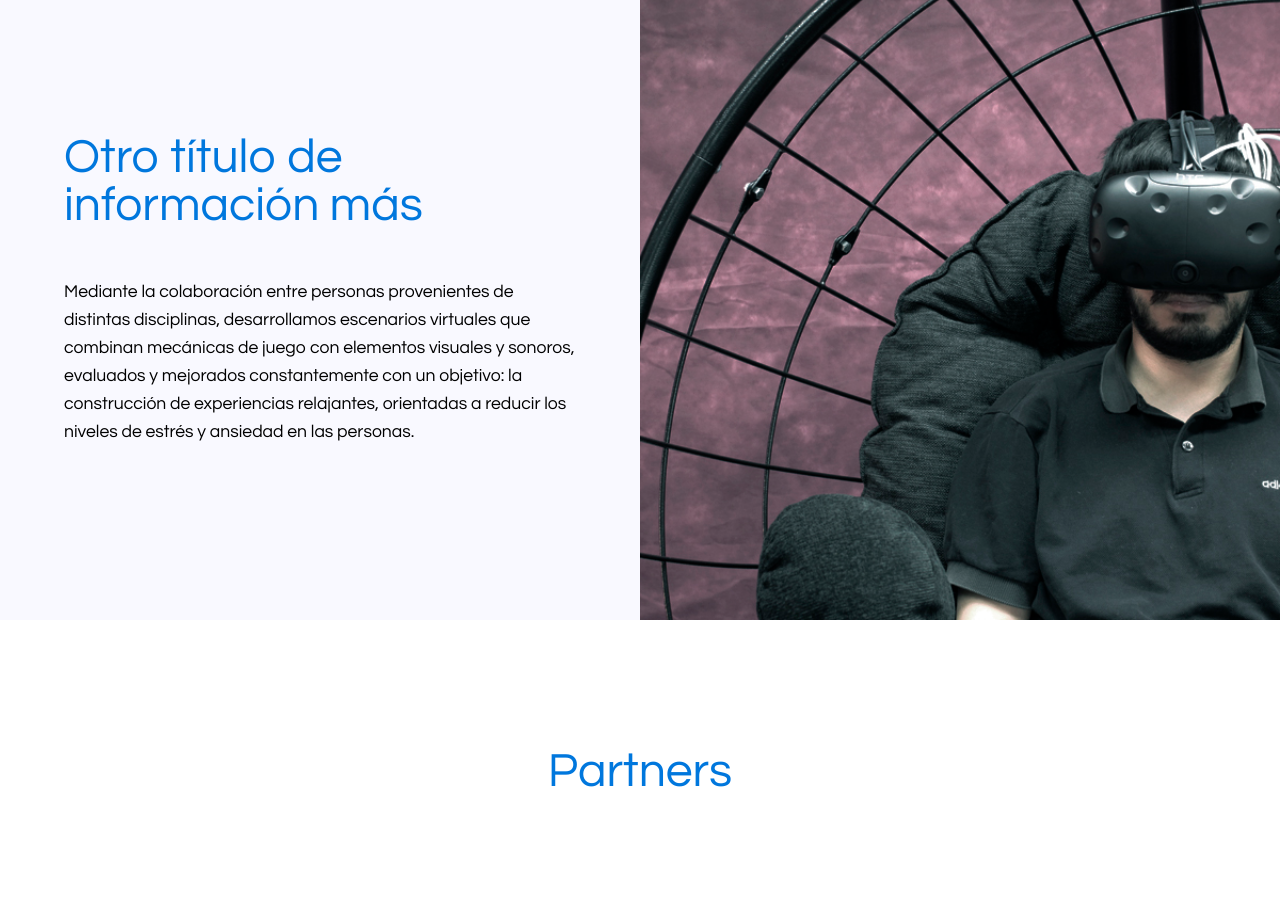
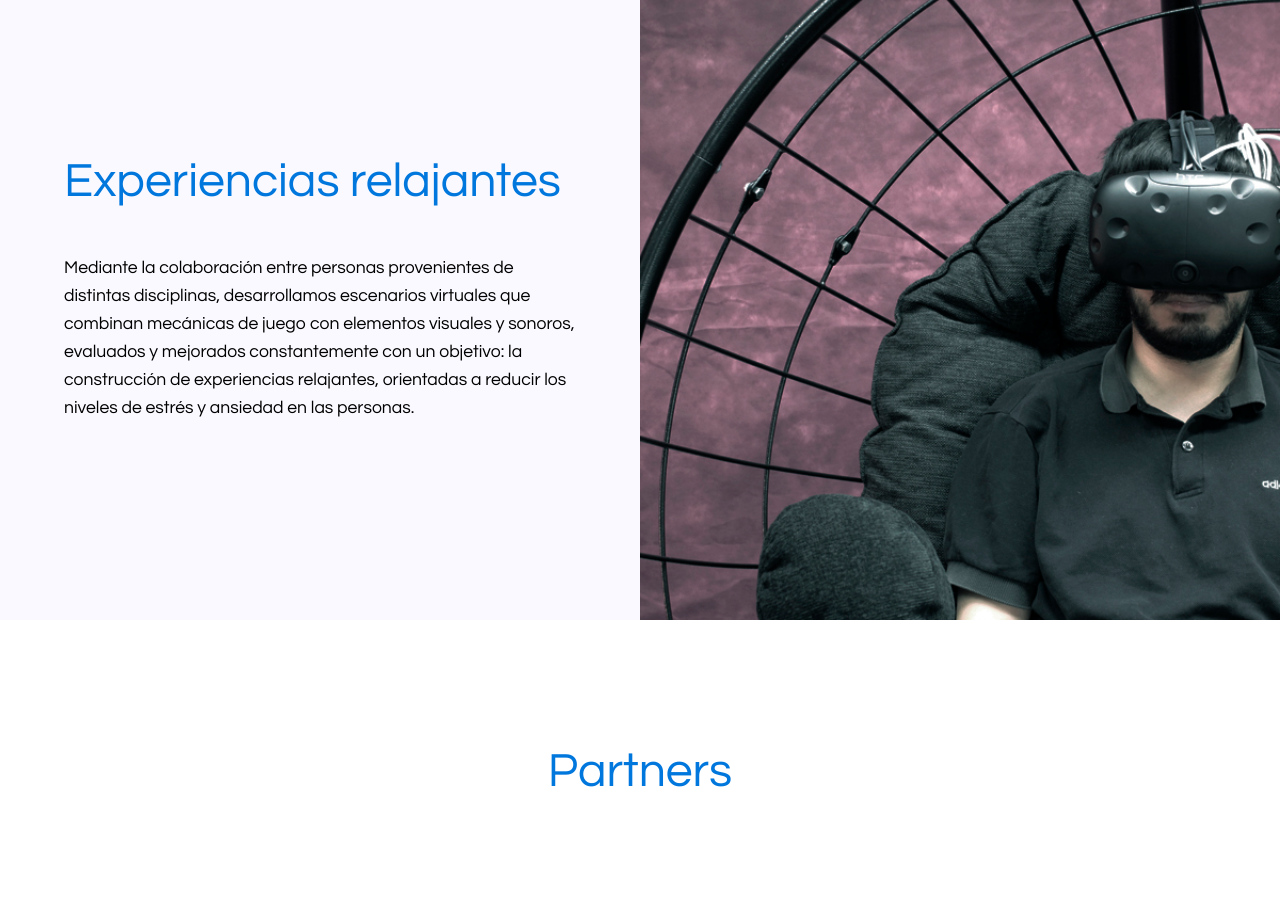
Before and after one commit to ExperienciaOK/eoktest.github.io, a plain HTML site: page index.html in a window 1280 px wide. Shown: the part 3060-3969 px from the top of the page. Drawn offline with Linux system fonts and the light colour scheme.

Commit message:
Update index.html

```diff
--- a/index.html
+++ b/index.html
@@ -67,7 +67,7 @@
 				<div class="grillaCuadros__item">
 					<div class="grillaCuadros__cuadro grillaCuadros__foto grillaCuadros__img2 grillaCuadros__der"></div>
 					<div class="grillaCuadros__cuadro grillaCuadros__texto grillaCuadros__izq">
-						<h2>Otro título de información más</h2>
+						<h2>Experiencias relajantes</h2>
 						<p class="parrafo">Mediante la colaboración entre personas provenientes de distintas disciplinas, desarrollamos escenarios virtuales que combinan mecánicas de juego con elementos visuales y sonoros, evaluados y mejorados constantemente con un objetivo: la construcción de experiencias relajantes, orientadas a reducir los niveles de estrés y ansiedad en las personas.</p>
 					</div>
 				</div>
```
